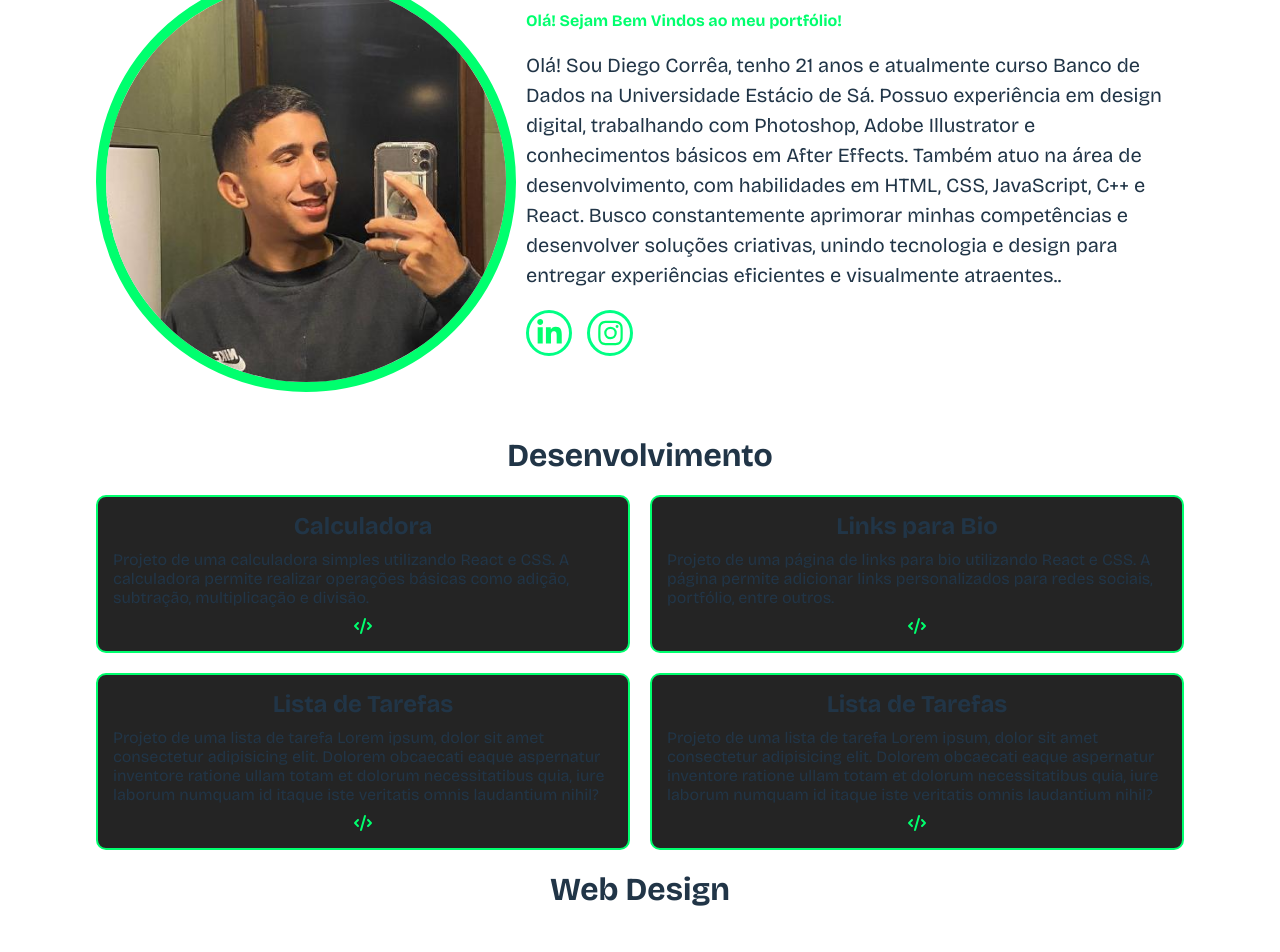
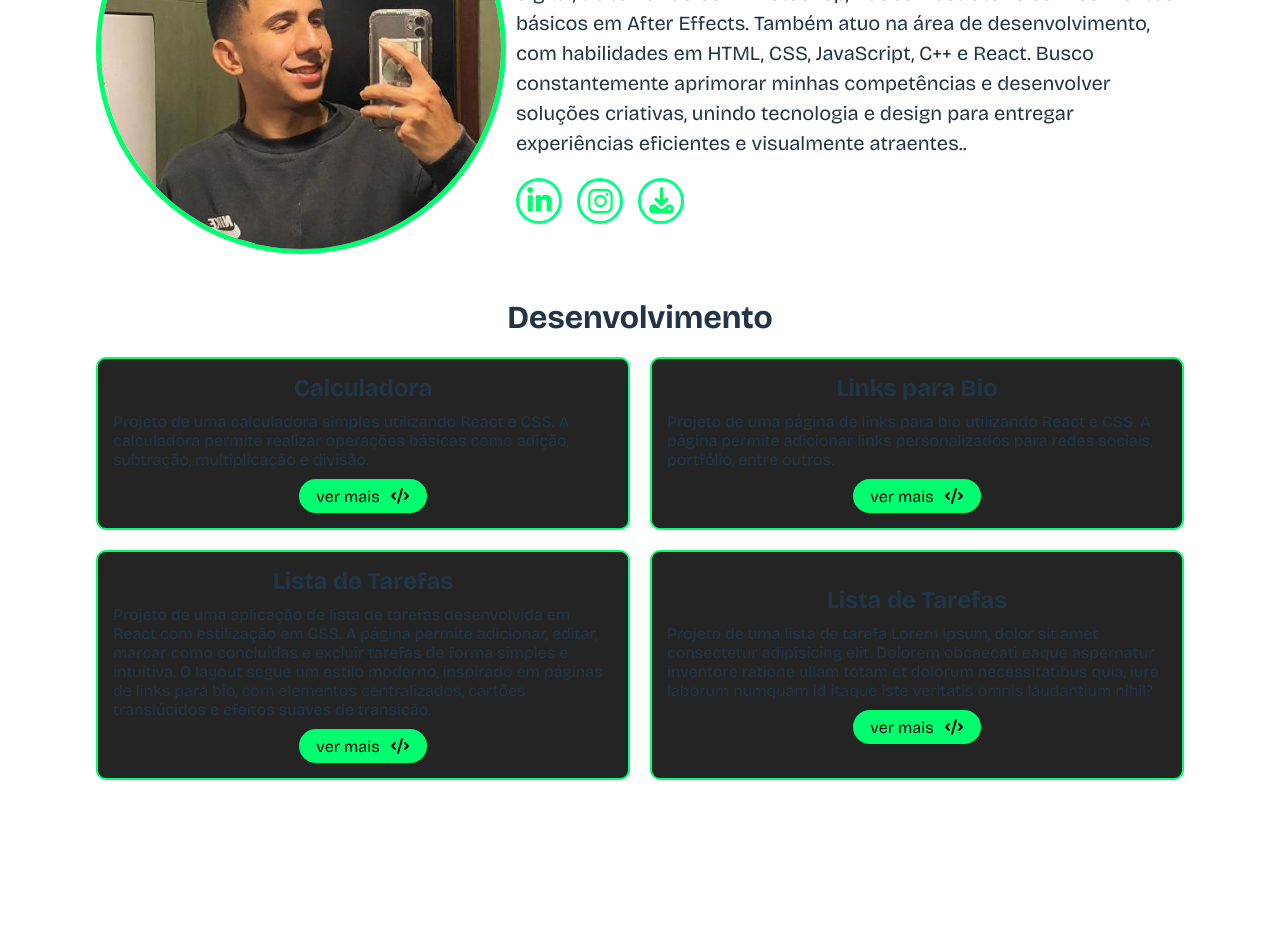
Before and after one commit to DiegoCorreaSB/Portfolio, a React (Vite) app: page / in a window 1280 px wide. Shown: the top 952 px of the page. Before the commit the page ends 909 px from the top, so only its background shows below. Built offline with nearby package versions, Linux system fonts and the light colour scheme.

Commit message:
començando a fazer a parte de Web Designer

```diff
--- a/src/App.tsx
+++ b/src/App.tsx
@@ -1,5 +1,6 @@
 import Profile from './components/profile'
 import Projects from './components/projects'
+import Webdesigner from './components/webDesigner'
 import './index.css'
 import './style/app.css'
 
@@ -18,9 +19,9 @@ function App() {
           <Projects />
         </section>
 
-        <h1>Web Design</h1>
+        <h1 style={{marginTop: "150px"}}>Web Designer</h1>
         <section id="container-WebDesign">
-
+          <Webdesigner />
         </section>
       </main>
 
--- a/src/components/profile.tsx
+++ b/src/components/profile.tsx
@@ -1,6 +1,7 @@
 import perfil from '../assets/profile-diego.jpeg'
 import { FontAwesomeIcon } from "@fortawesome/react-fontawesome";
 import { faLinkedinIn, faInstagram } from "@fortawesome/free-brands-svg-icons";
+import { faDownload } from '@fortawesome/free-solid-svg-icons';
 import '../style/profile.css'
 
 
@@ -13,7 +14,7 @@ const Profile = () => {
 
             <article id="description">
                 <article id="description-profile">
-                    <h1>Olá! Sejam Bem Vindos ao meu portfólio!</h1>
+                    <h1>Olá, seja Bem Vindo!</h1>
                     <p>Olá! Sou Diego Corrêa, tenho 21 anos e atualmente curso Banco de Dados na Universidade Estácio de Sá.
                         Possuo experiência em design digital, trabalhando com Photoshop, Adobe Illustrator e conhecimentos básicos em After Effects. Também atuo na área de desenvolvimento, com habilidades em HTML, CSS, JavaScript, C++ e React.
                         Busco constantemente aprimorar minhas competências e desenvolver soluções criativas, unindo tecnologia e design para entregar experiências eficientes e visualmente atraentes..</p>
@@ -21,7 +22,8 @@ const Profile = () => {
 
                 <article id="description-icons">
                     <a href="#"> <FontAwesomeIcon className="icon" icon={faLinkedinIn} /> </a>
-                    <a href="#"> <FontAwesomeIcon className="icon" icon={faInstagram} /> </a>
+                    <a href="https://www.instagram.com/dgcorrea__/" target="_blank"> <FontAwesomeIcon className="icon" icon={faInstagram} /> </a>
+                    <a href="/curriculo.pdf" download> <FontAwesomeIcon className="icon" icon={faDownload} /> </a>
                 </article>
             </article>
         </>
--- a/src/components/projects.tsx
+++ b/src/components/projects.tsx
@@ -9,27 +9,29 @@ const Projects = () => {
             <article className="project-card">
                 <h2>Calculadora</h2>
                 <p>Projeto de uma calculadora simples utilizando React e CSS. A calculadora permite realizar operações básicas como adição, subtração, multiplicação e divisão.</p>
-                <a href="#"> <FontAwesomeIcon className="icon" icon={faCode} /> </a>
+                <a href="https://diegocorreasb.github.io/Calculator/" target='_blank'>ver mais<FontAwesomeIcon className="icon" icon={faCode} /> </a>
             </article>
 
 
             <article className="project-card">
                 <h2>Links para Bio</h2>
                 <p>Projeto de uma página de links para bio utilizando React e CSS. A página permite adicionar links personalizados para redes sociais, portfólio, entre outros.</p>
-                <a href="#"> <FontAwesomeIcon className="icon" icon={faCode} /> </a>
+                <a href="https://diegocorreasb.github.io/Bio-Links/" target='_blank' >ver mais<FontAwesomeIcon className="icon" icon={faCode} /> </a>
 
             </article>
 
             <article className="project-card">
                 <h2>Lista de Tarefas</h2>
-                <p>Projeto de uma lista de tarefa Lorem ipsum, dolor sit amet consectetur adipisicing elit. Dolorem obcaecati eaque aspernatur inventore ratione ullam totam et dolorum necessitatibus quia, iure laborum numquam id itaque iste veritatis omnis laudantium nihil?</p>
-                <a href="#"> <FontAwesomeIcon className="icon" icon={faCode} /> </a>
+                <p>Projeto de uma aplicação de lista de tarefas desenvolvida em React com estilização em CSS.
+                    A página permite adicionar, editar, marcar como concluídas e excluir tarefas de forma simples e intuitiva.
+                    O layout segue um estilo moderno, inspirado em páginas de links para bio, com elementos centralizados, cartões translúcidos e efeitos suaves de transição. </p>
+                <a href="#">ver mais<FontAwesomeIcon className="icon" icon={faCode} /> </a>
             </article>
 
-             <article className="project-card">
+            <article className="project-card">
                 <h2>Lista de Tarefas</h2>
                 <p>Projeto de uma lista de tarefa Lorem ipsum, dolor sit amet consectetur adipisicing elit. Dolorem obcaecati eaque aspernatur inventore ratione ullam totam et dolorum necessitatibus quia, iure laborum numquam id itaque iste veritatis omnis laudantium nihil?</p>
-                <a href="#"> <FontAwesomeIcon className="icon" icon={faCode} /> </a>
+                <a href="#">ver mais<FontAwesomeIcon className="icon" icon={faCode} /> </a>
             </article>
         </>
     )
--- /dev/null
+++ b/src/components/webDesigner.tsx
@@ -0,0 +1,12 @@
+const Webdesigner = () => {
+    return (
+        <>
+            <article id="web-designer">
+                <h2>Web Designer</h2>
+                <p>Como web designer, crio designs atraentes e funcionais para sites e aplicações web, focando na experiência do usuário e na estética visual.</p>
+            </article>
+        </>
+    )
+}
+
+export default Webdesigner
--- a/src/style/app.css
+++ b/src/style/app.css
@@ -13,7 +13,7 @@
         height: 400px;
         width: 400px;
 
-        border: 10px solid rgb(0, 255, 110);
+        border: 5px solid rgb(0, 255, 110);
         margin: 20px 0px;
     }
 }
--- a/src/style/profile.css
+++ b/src/style/profile.css
@@ -17,6 +17,10 @@
     h1 {
         margin-bottom: 20px;
         color: #00ff6e;
+    }
+
+    h2 {
+        font-size: 28px;
     }
 
     p {
@@ -39,6 +43,8 @@
     }
 
     a:hover {
+        cursor: pointer;
+
         background-color: #00ff6e;
         transition: all .5s ease-in-out;
         .icon {
--- a/src/style/projects.css
+++ b/src/style/projects.css
@@ -16,4 +16,47 @@
     justify-content: center;
 
     gap: 10px;
+
+    a {
+        text-decoration: none;
+        display: flex;
+        align-items: center;
+
+        border: 2px solid #00ff6e;
+        gap: 10px;
+        padding: 5px 15px;
+
+        height: 20px;
+        border-radius: 20px;
+
+        background-color: #00ff6e;
+        color: black;
+    }
+
+    a:hover{
+        cursor: pointer;
+
+        color: #00ff6e;
+        background-color: #00000000;
+
+        border: 2px solid #00ff6e;
+        transition: all .5s ease-in-out;
+    }
+
+    .icon {
+        color: #000000;
+    }
+    a:hover {
+        box-shadow: 0 0 10px #00ff6e;
+        transition: all .5s ease-in-out;
+
+        .icon {
+            color: #00ff6e;
+            transition: all .5s ease-in-out;
+        }
+    }
 }
+
+.project-card:hover {
+    box-shadow: 0 0 10px #00ff6e;
+}
```
Also changed, not shown: 1 other file (tests, documents, lock files or other folders).
